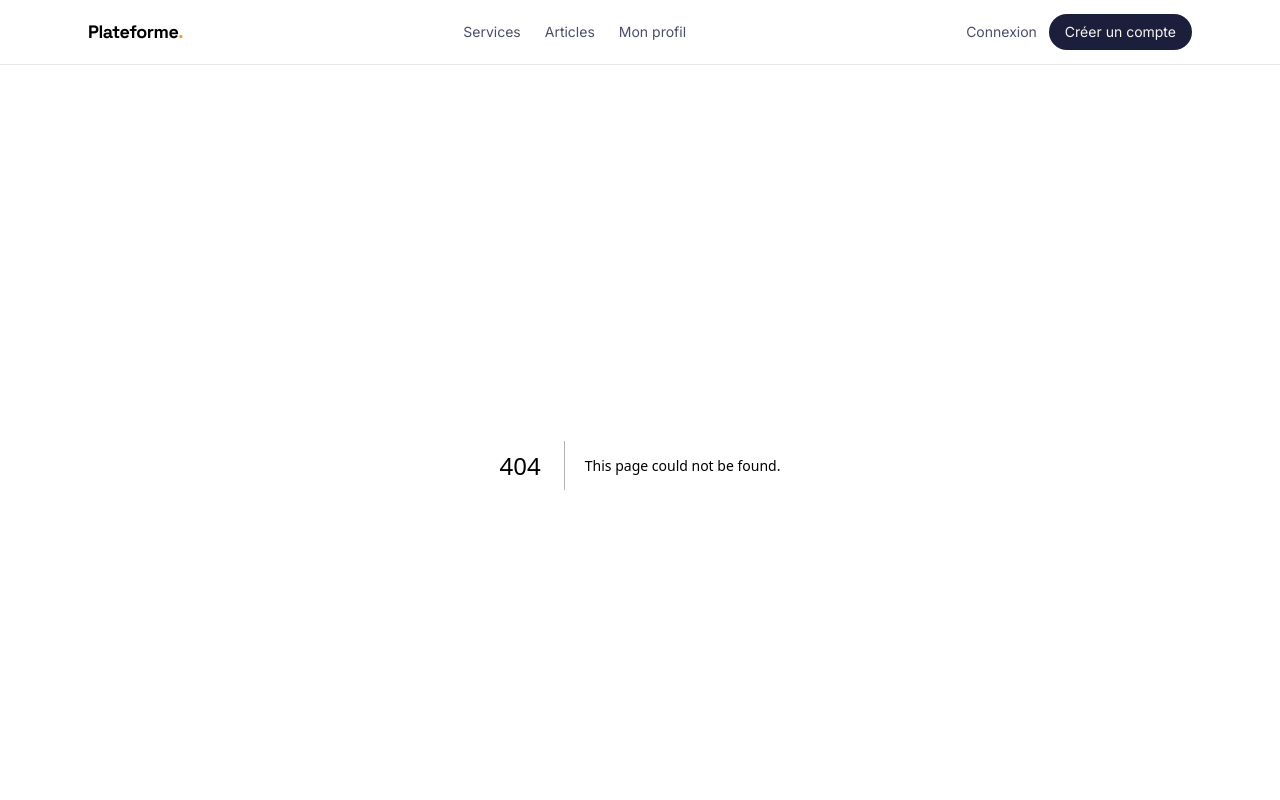
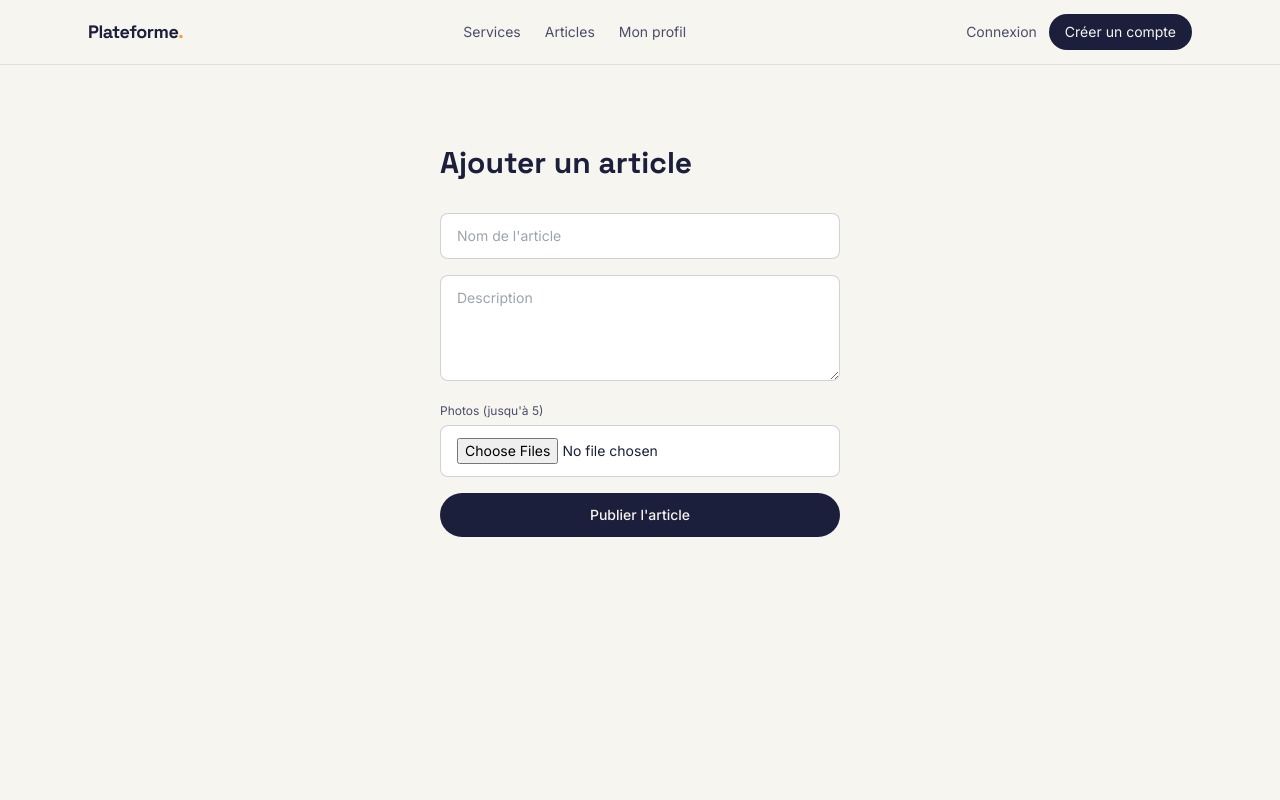
Before and after one commit to BAVAELISEE/PHAYO-plateforme, a Next.js app: page /ajouter in a window 1280 px wide. Before the commit this address had no page. Shown: the top 800 px of the page. Built offline with nearby package versions, Linux system fonts and the light colour scheme; no server answers.

Commit message:
Add files via upload

```diff
--- /dev/null
+++ b/app/ajouter/page.js
@@ -0,0 +1,110 @@
+"use client";
+
+import { useState } from "react";
+import { useRouter } from "next/navigation";
+import { createClient } from "@/lib/supabase";
+
+export default function AjouterArticle() {
+  const supabase = createClient();
+  const router = useRouter();
+
+  const [nom, setNom] = useState("");
+  const [description, setDescription] = useState("");
+  const [fichiers, setFichiers] = useState([]);
+  const [envoi, setEnvoi] = useState(false);
+  const [erreur, setErreur] = useState("");
+
+  function handleFichiers(e) {
+    setFichiers(Array.from(e.target.files).slice(0, 5)); // 5 photos max
+  }
+
+  async function handleSubmit(e) {
+    e.preventDefault();
+    setErreur("");
+
+    const { data: { user } } = await supabase.auth.getUser();
+    if (!user) {
+      router.push("/login");
+      return;
+    }
+
+    if (!nom) {
+      setErreur("Merci de donner un nom à l'article.");
+      return;
+    }
+
+    setEnvoi(true);
+
+    // Upload de chaque photo choisie vers le bucket "articles"
+    const urlsPhotos = [];
+    for (const fichier of fichiers) {
+      const chemin = `${user.id}/${Date.now()}-${fichier.name}`;
+      const { error: erreurUpload } = await supabase.storage
+        .from("articles")
+        .upload(chemin, fichier);
+
+      if (erreurUpload) {
+        setErreur("Erreur lors de l'envoi d'une photo : " + erreurUpload.message);
+        setEnvoi(false);
+        return;
+      }
+
+      const { data: urlPublique } = supabase.storage.from("articles").getPublicUrl(chemin);
+      urlsPhotos.push(urlPublique.publicUrl);
+    }
+
+    const { error } = await supabase.from("articles").insert({
+      auteur_id: user.id,
+      nom,
+      description,
+      photos: urlsPhotos,
+    });
+
+    setEnvoi(false);
+
+    if (error) {
+      setErreur(error.message);
+      return;
+    }
+
+    router.push("/articles");
+  }
+
+  return (
+    <section className="max-w-md mx-auto px-6 py-20">
+      <h1 className="font-display font-bold text-3xl mb-8">Ajouter un article</h1>
+
+      <form onSubmit={handleSubmit} className="grid gap-4">
+        <input
+          type="text" placeholder="Nom de l'article" required
+          value={nom} onChange={(e) => setNom(e.target.value)}
+          className="border border-ink/20 rounded-lg px-4 py-3 text-sm"
+        />
+        <textarea
+          placeholder="Description" rows={4}
+          value={description} onChange={(e) => setDescription(e.target.value)}
+          className="border border-ink/20 rounded-lg px-4 py-3 text-sm"
+        />
+        <div>
+          <label className="text-xs text-slate">Photos (jusqu'à 5)</label>
+          <input
+            type="file" accept="image/*" multiple
+            onChange={handleFichiers}
+            className="border border-ink/20 rounded-lg px-4 py-3 text-sm w-full mt-1 bg-white"
+          />
+          {fichiers.length > 0 && (
+            <p className="text-xs text-slate mt-1">{fichiers.length} photo(s) sélectionnée(s)</p>
+          )}
+        </div>
+
+        {erreur && <p className="text-sm text-red-600">{erreur}</p>}
+        <button
+          type="submit" disabled={envoi}
+          className="bg-ink text-paper rounded-full py-3 text-sm font-medium disabled:opacity-50"
+        >
+          {envoi ? "Envoi..." : "Publier l'article"}
+        </button>
+      </form>
+    </section>
+  );
+}
--- a/app/page.js
+++ b/app/page.js
@@ -1,43 +1,66 @@
-import Link from "next/link";
-import { domainesServices } from "@/lib/data";
+"use client";
 
-export default function Home() {
+import { useEffect, useState } from "react";
+import { createClient } from "@/lib/supabase";
+
+export default function Articles() {
+  const supabase = createClient();
+  const [articles, setArticles] = useState([]);
+  const [chargement, setChargement] = useState(true);
+
+  useEffect(() => {
+    async function charger() {
+      const { data } = await supabase
+        .from("articles")
+        .select("*, profiles:auteur_id (nom, telephone)")
+        .order("created_at", { ascending: false });
+
+      setArticles(data || []);
+      setChargement(false);
+    }
+    charger();
+  }, []);
+
   return (
-    <div>
-      <section className="max-w-6xl mx-auto px-6 pt-20 pb-16">
-        <span className="font-mono text-xs text-amber uppercase tracking-widest">
-          Un site, tous les services
-        </span>
-        <h1 className="font-display font-bold text-4xl md:text-6xl mt-4 max-w-3xl leading-tight">
-          Un site polyvalent qui relie clients et acteurs.
-        </h1>
-        <p className="text-slate mt-6 max-w-xl">
-          La plateforme centralise l'offre, vérifie les acteurs, et laisse le
-          client consulter et bénéficier des services en toute confiance.
-        </p>
-        <div className="flex gap-4 mt-8">
-          <Link href="/register" className="bg-ink text-paper px-6 py-3 rounded-full text-sm font-medium">
-            Créer un compte
-          </Link>
-          <Link href="/services" className="border border-ink/20 px-6 py-3 rounded-full text-sm font-medium">
-            Voir les services
-          </Link>
-        </div>
-      </section>
+    <section className="max-w-6xl mx-auto px-6 py-16">
+      <span className="font-mono text-xs text-amber uppercase tracking-widest">Articles</span>
+      <div className="flex items-center justify-between mt-2 mb-10">
+        <h1 className="font-display font-bold text-3xl">Articles proposés</h1>
+        <a
+          href="/articles/ajouter"
+          className="bg-ink text-paper text-sm font-medium px-4 py-2 rounded-full"
+        >
+          + Ajouter un article
+        </a>
+      </div>
 
-      <section className="max-w-6xl mx-auto px-6 pb-24">
-        <h2 className="font-display font-bold text-xl mb-1">Domaines proposés</h2>
-        <p className="text-sm text-slate mb-6">
-          Et bien d'autres — les acteurs peuvent ajouter leur propre domaine.
-        </p>
-        <div className="grid md:grid-cols-2 gap-4">
-          {domainesServices.map((d) => (
-            <div key={d} className="flex items-baseline gap-3 border-b border-ink/10 pb-3">
-              <span className="font-medium">{d}</span>
+      {chargement && <p className="text-sm text-slate">Chargement...</p>}
+      {!chargement && articles.length === 0 && (
+        <p className="text-sm text-slate">Aucun article pour le moment.</p>
+      )}
+
+      <div className="grid md:grid-cols-3 gap-6">
+        {articles.map((a) => (
+          <div key={a.id} className="border border-ink/10 rounded-2xl overflow-hidden">
+            {a.photos?.[0] && (
+              <img src={a.photos[0]} alt={a.nom} className="w-full h-48 object-cover" />
+            )}
+            <div className="p-5">
+              <h3 className="font-display font-bold text-lg">{a.nom}</h3>
+              {a.description && <p className="text-sm text-slate mt-2">{a.description}</p>}
+              <p className="text-xs text-slate mt-3">Par {a.profiles?.nom || "un utilisateur"}</p>
+              {a.profiles?.telephone && (
+                <a
+                  href={`tel:${a.profiles.telephone}`}
+                  className="inline-block mt-1 text-sm font-medium text-verified"
+                >
+                  📞 {a.profiles.telephone}
+                </a>
+              )}
             </div>
-          ))}
-        </div>
-      </section>
-    </div>
+          </div>
+        ))}
+      </div>
+    </section>
   );
 }
```
